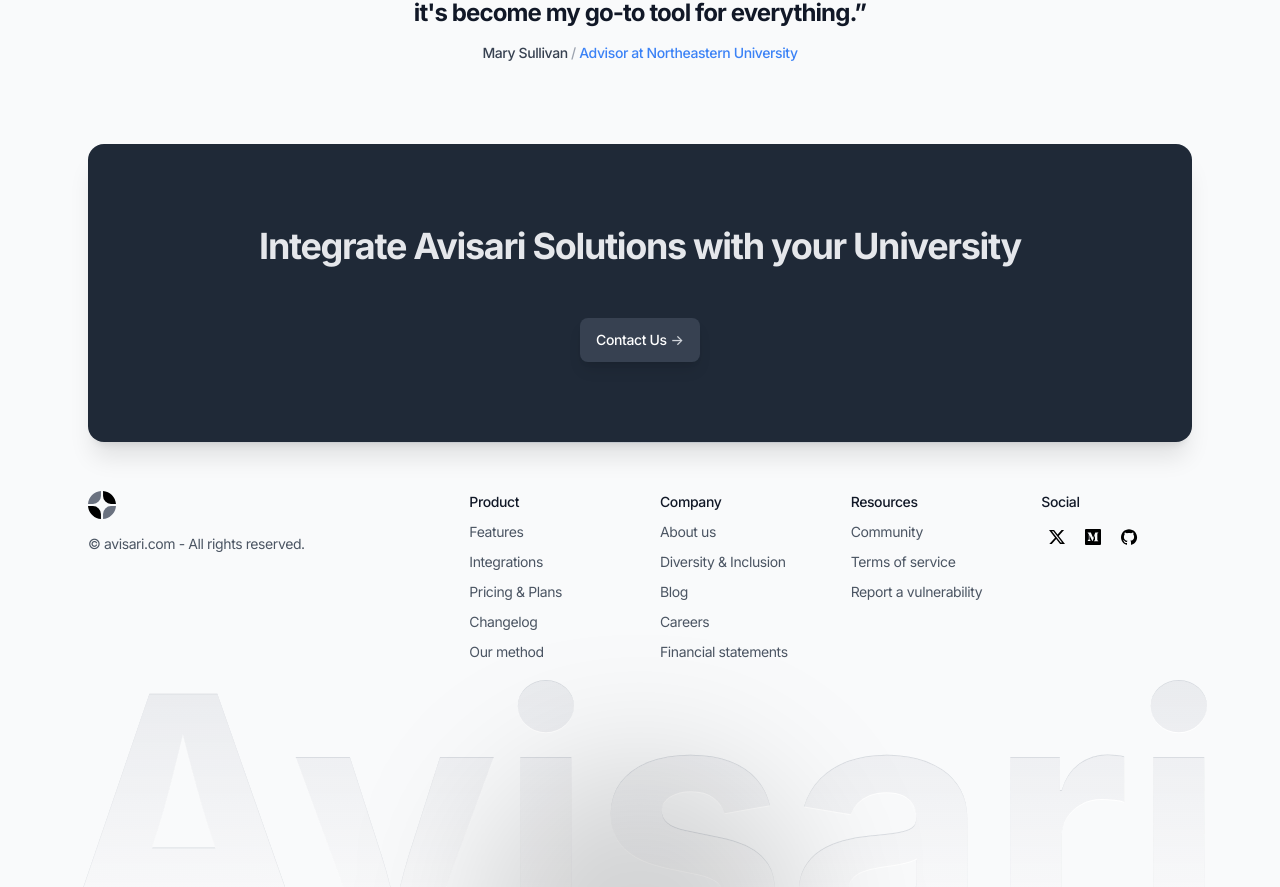
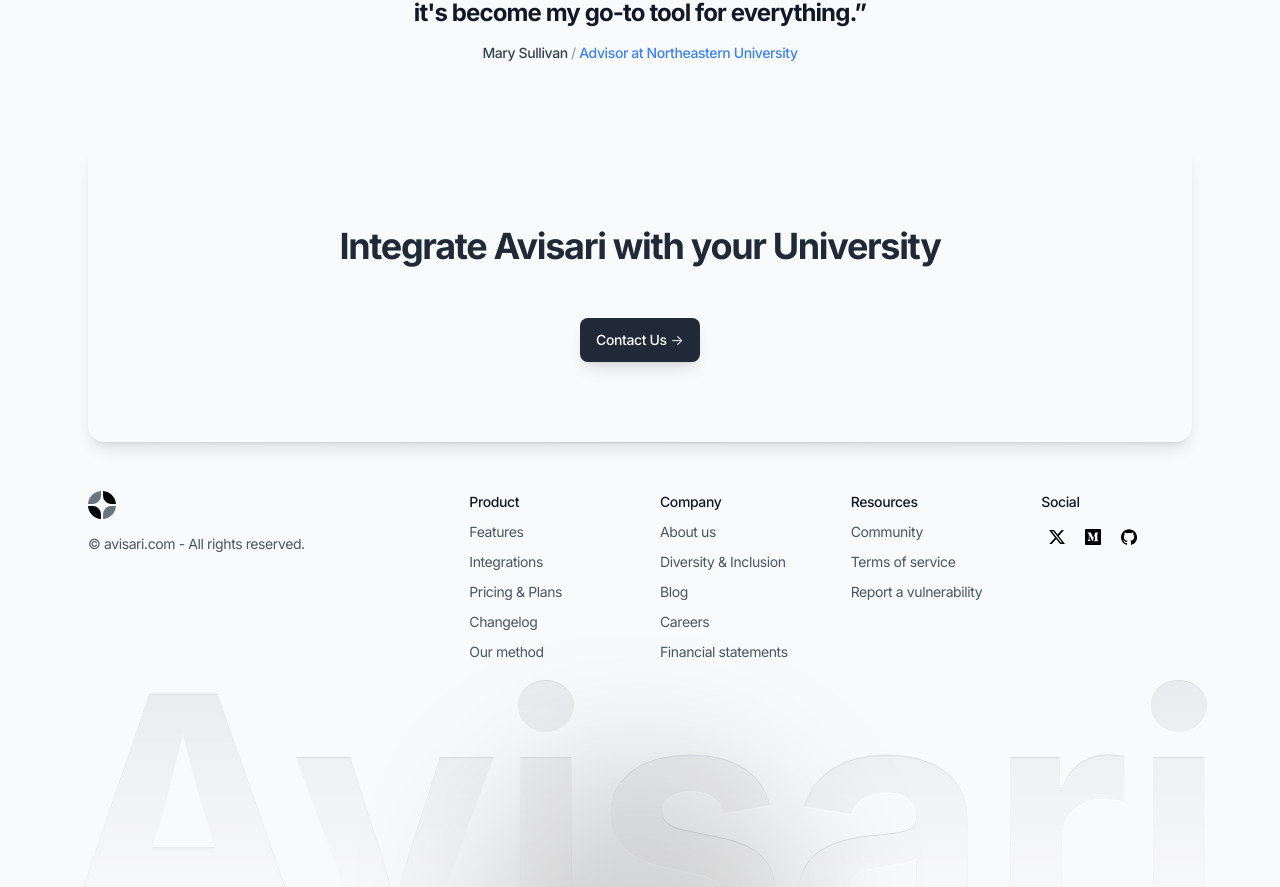
Before and after one commit to AnthonyCampos1234/Avisari, a Next.js app: page / in a window 1280 px wide. Shown: the part 2794-3681 px from the top of the page. Built offline with nearby package versions, Linux system fonts and the light colour scheme; no server answers.

Commit message:
more changes

```diff
--- a/components/cta.tsx
+++ b/components/cta.tsx
@@ -5,16 +5,16 @@ export default function Cta() {
     <section>
       <div className="mx-auto max-w-6xl px-4 sm:px-6">
         <div
-          className="relative overflow-hidden rounded-2xl text-center shadow-xl bg-gray-800"
+          className="relative overflow-hidden rounded-2xl text-center bg-gray-50 shadow-lg"
           data-aos="zoom-y-out"
         >
           <div className="px-4 py-12 md:px-12 md:py-20">
-            <h2 className="mb-6 text-3xl font-bold text-gray-200 md:mb-12 md:text-4xl">
-              Integrate Avisari Solutions with your University
+            <h2 className="mb-6 text-3xl font-bold text-gray-800 md:mb-12 md:text-4xl">
+              Integrate Avisari with your University
             </h2>
             <div className="mx-auto max-w-xs sm:flex sm:max-w-none sm:justify-center">
               <a
-                className="btn group mb-4 w-full bg-gray-700 text-white shadow hover:bg-gray-600 sm:mb-0 sm:w-auto"
+                className="btn group mb-4 w-full bg-gray-800 text-white shadow hover:bg-gray-700 sm:mb-0 sm:w-auto"
                 href="#0"
               >
                 <span className="relative inline-flex items-center">
```
